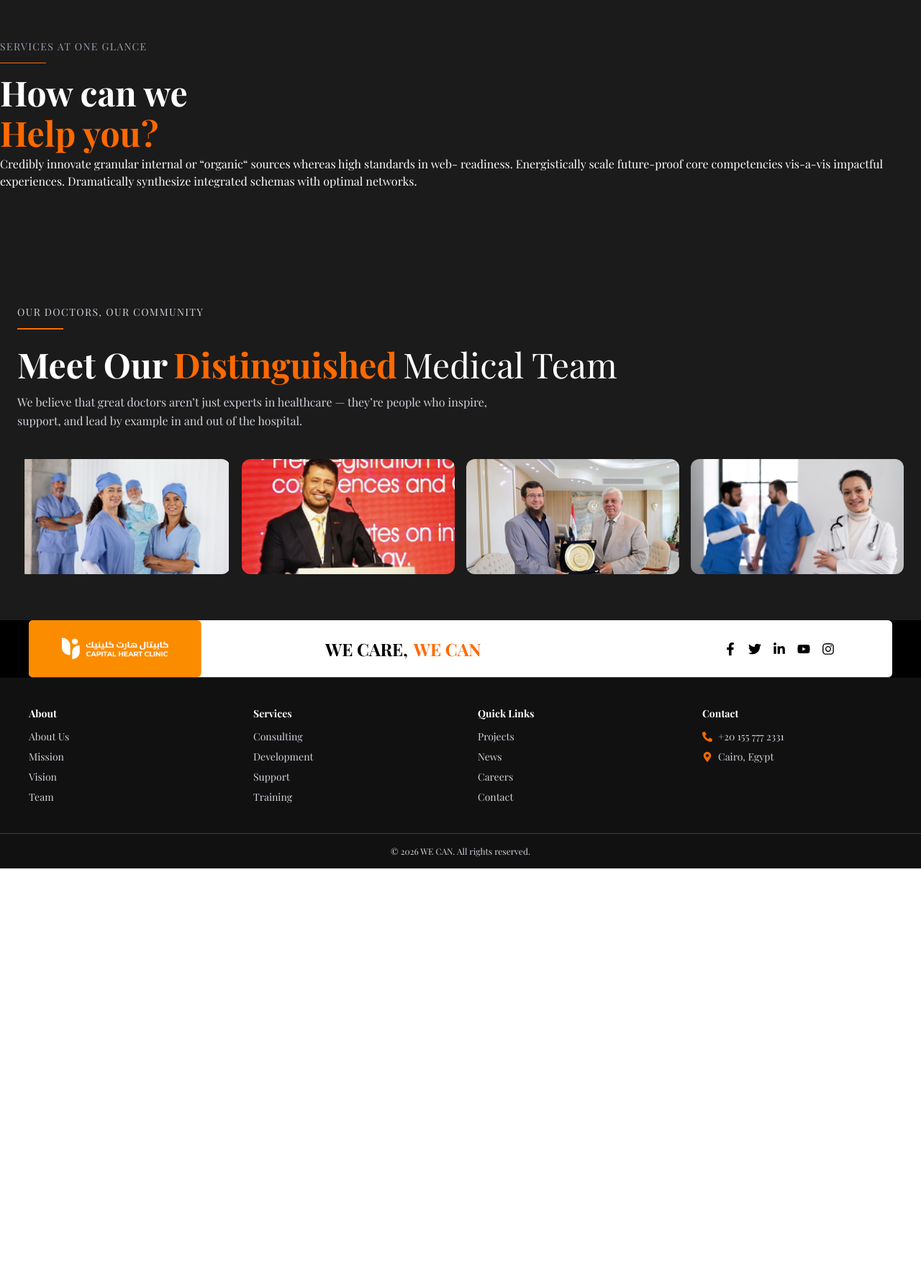
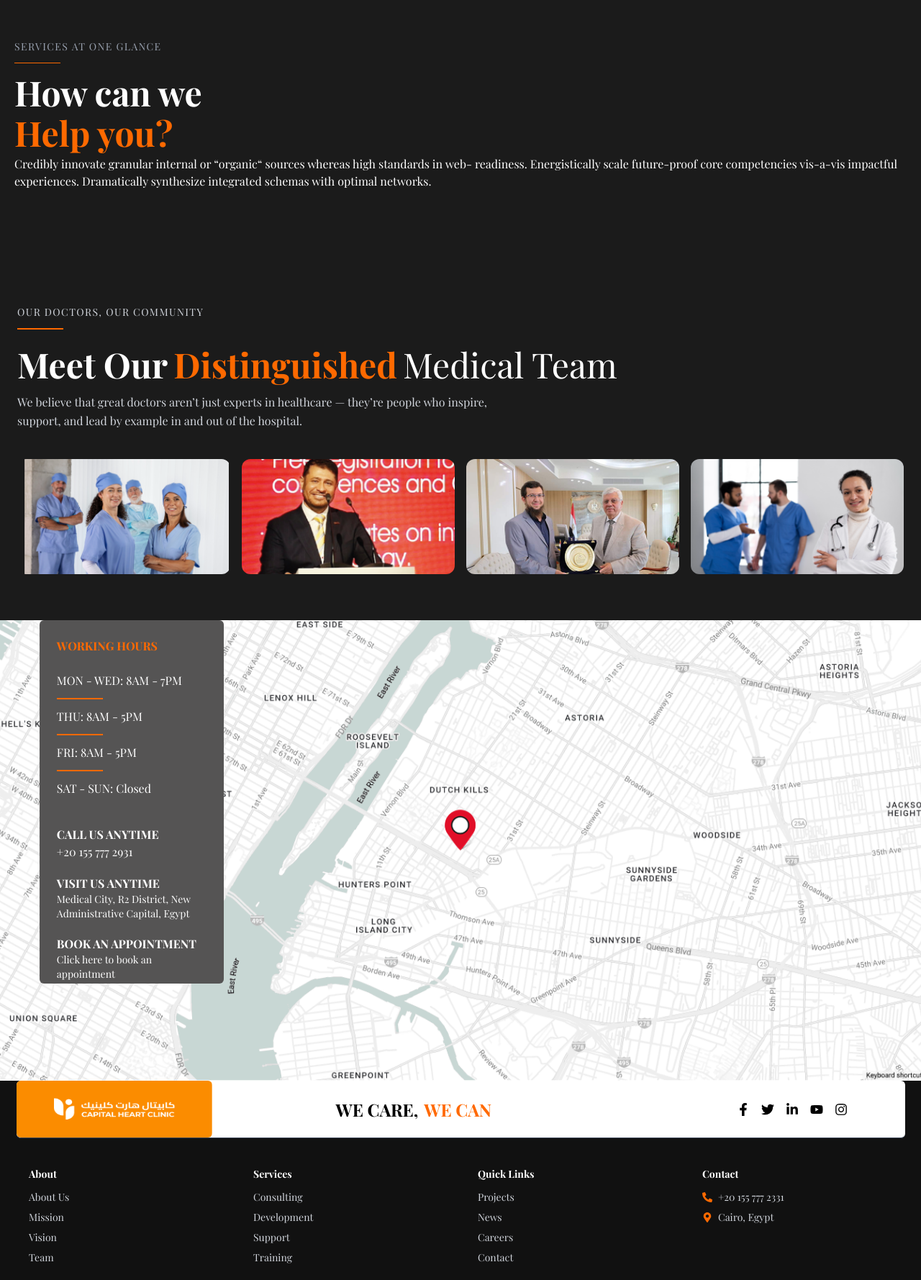
Before and after one commit to NadaAymanElsayed/capital-heart-react, a Next.js app: page / in a window 1280 px wide. Shown: the part 3101-4880 px from the top of the page at 72% size. Before the commit the page ends 4308 px from the top, so only its background shows below. Built offline with nearby package versions, Linux system fonts and the light colour scheme.

Commit message:
add map section + update sections layout

```diff
--- a/src/app/page.tsx
+++ b/src/app/page.tsx
@@ -4,6 +4,7 @@ import Section3 from "@/features/heroSection/heroSection3/Section3";
 import DoctorHero from "@/features/heroSection/heroSection4/section4";
 import HelpSection from "@/features/heroSection/heroSection5/section5";
 import HeroSection6 from "@/features/heroSection/heroSection6/heroSection6";
+import MapLink from "@/features/heroSection/heroSection7/heroDection7";
 
 export default function Home() {
   return (
@@ -14,6 +15,7 @@ export default function Home() {
       <DoctorHero />
       <HelpSection />
       <HeroSection6/>
+      <MapLink/>
     </main>
   );
 }
--- a/src/components/Footer.jsx
+++ b/src/components/Footer.jsx
@@ -4,15 +4,15 @@ import { FaFacebookF, FaTwitter ,FaLinkedinIn, FaYoutube, FaInstagram , FaPhoneA
 export default function Footer() {
   return (
     <footer className="bg-[#111] text-gray-300">
-       <div className="bg-black">
-        <div className="border-b border-gray-700 bg-white h-20 w-[1200px] mx-auto rounded-md pr-20">
+       <div className="bg-gray">
+        <div className="border-b border-gray-700 bg-white h-20 w-[1235px] mx-auto rounded-md pr-20">
         <div className="max-w-7xl mx-auto flex items-center justify-between py-0 h-full">
 
           <div className="flex items-center gap-3 h-full">
             <img
               src="/assets/logoFooter.png"
               alt="Logo"
-              className="h-full w-auto rounded-md"
+              className="h-full w-68 rounded-md"
             />
 <div className="flex items-center gap-2 pl-40">
   <h1 className="text-black font-bold text-2xl">
--- a/src/features/heroSection/heroSection4/section4.tsx
+++ b/src/features/heroSection/heroSection4/section4.tsx
@@ -47,13 +47,15 @@ export default function DoctorHero() {
           ].map((item, index) => (
             <div
               key={index}
-              className="bg-[#222] text-white w-full max-w-[240px] mx-auto text-center shadow-lg flex flex-col"
+              className="bg-[#222] text-white w-full max-w-[180px] mx-auto text-center shadow-lg flex flex-col"
             >
-              <img
-                src={`/assets/doc${index + 1}.png`}
-                className="w-full h-[200px] object-cover"
-                alt={item.name}
-              />
+ <img
+  src={`/assets/doc${index + 1}.png`}
+  className="w-full h-[200px] object-contain bg-[#222]"
+  alt={item.name}
+/>
+
+
               <p className="text-[11px] text-gray-300 mt-2 leading-relaxed">
                 {item.job}
               </p>
--- a/src/features/heroSection/heroSection5/section5.tsx
+++ b/src/features/heroSection/heroSection5/section5.tsx
@@ -1,7 +1,7 @@
 export default function HelpSection() {
   return (
     <section className="bg-[#1b1b1b] pt-100 pb-24">
-      <div className="container mx-auto text-white">
+      <div className="container mx-auto text-white pl-5">
 
         <p className="text-sm uppercase tracking-widest text-gray-400">
          SERVICES AT ONE GLANCE
--- /dev/null
+++ b/src/features/heroSection/heroSection7/heroDection7.tsx
@@ -0,0 +1,53 @@
+export default function MapSection() {
+  return (
+    <div className="relative w-full h-[80vh]">
+
+      <div className="absolute  left-1/7 -translate-x-1/2 h-[505px]
+                      w-1/5 bg-[#555454] text-white p-6
+                      rounded-md z-10">
+        <h2 className="text-orange-500 font-bold mb-6">WORKING HOURS</h2>
+
+        <ul className="mb-10">
+          <li>MON - WED: 8AM - 7PM</li>
+          <div className="w-16 h-[2px] bg-orange-500 mt-3 mb-3"></div>
+          <li>THU: 8AM - 5PM</li>
+          <div className="w-16 h-[2px] bg-orange-500 mt-3 mb-3"></div>
+          <li>FRI: 8AM - 5PM</li>
+          <div className="w-16 h-[2px] bg-orange-500 mt-3 mb-3"></div>
+          <li>SAT - SUN: Closed</li>
+        </ul>
+
+        <div className="mb-5">
+          <h3 className="font-semibold">CALL US ANYTIME</h3>
+          <p>+20 155 777 2931</p>
+        </div>
+
+        <div className="mb-5">
+          <h3 className="font-semibold">VISIT US ANYTIME</h3>
+          <p className="text-sm">
+            Medical City, R2 District, New Administrative Capital, Egypt
+          </p>
+        </div>
+
+        <div>
+          <h3 className="font-semibold">BOOK AN APPOINTMENT</h3>
+          <p className="text-sm">Click here to book an appointment</p>
+        </div>
+      </div>
+
+      <a
+        href="https://maps.app.goo.gl/fQ479jM6N1YRUhi99?g_st=ipc"
+        target="_blank"
+        rel="noopener noreferrer"
+        className="block w-full h-full"
+      >
+        <img
+          src="/assets/map.png"
+          alt="Map Location"
+          className="w-full h-full object-cover"
+        />
+      </a>
+
+    </div>
+  );
+}
```
Also changed, not shown: public/assets/map.png (added), src/features/aboutSection/aboutSection3/aboutSection3.tsx (added).
